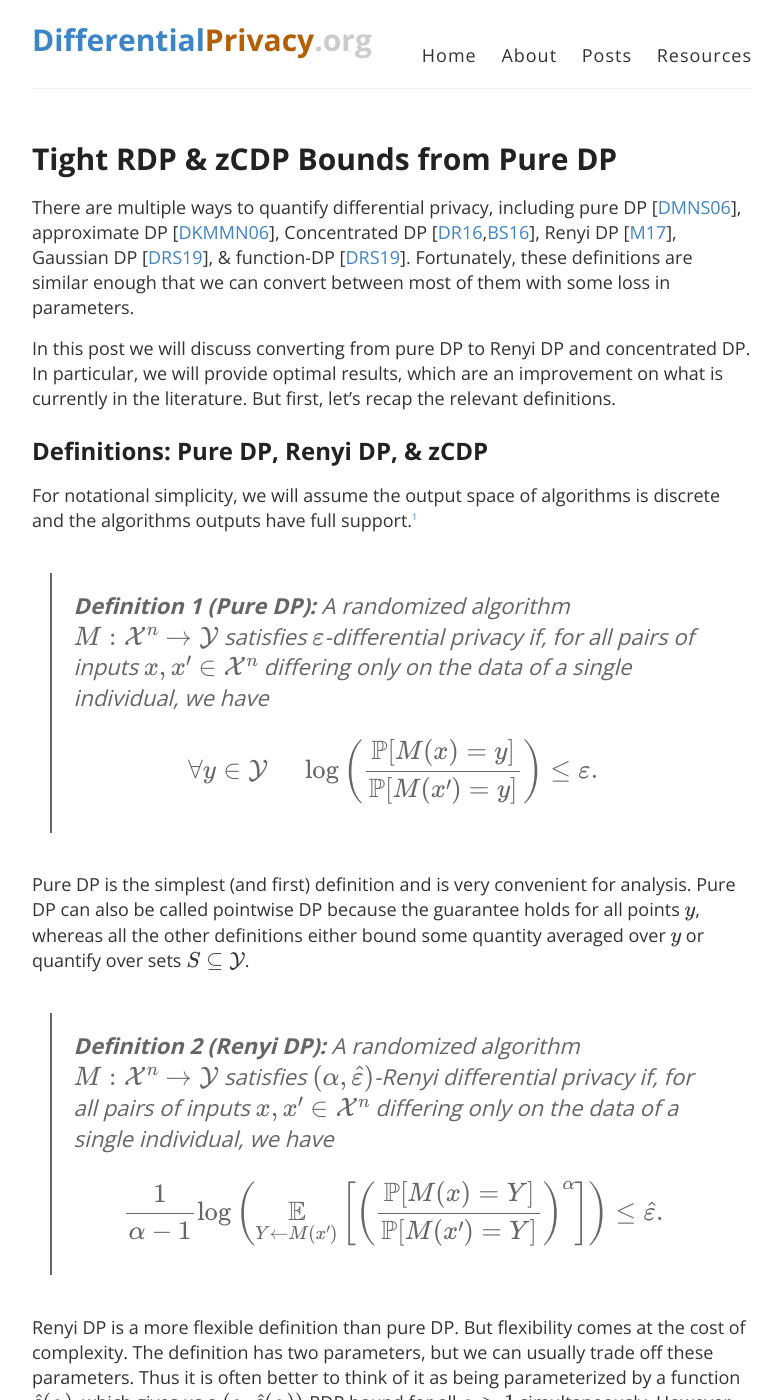
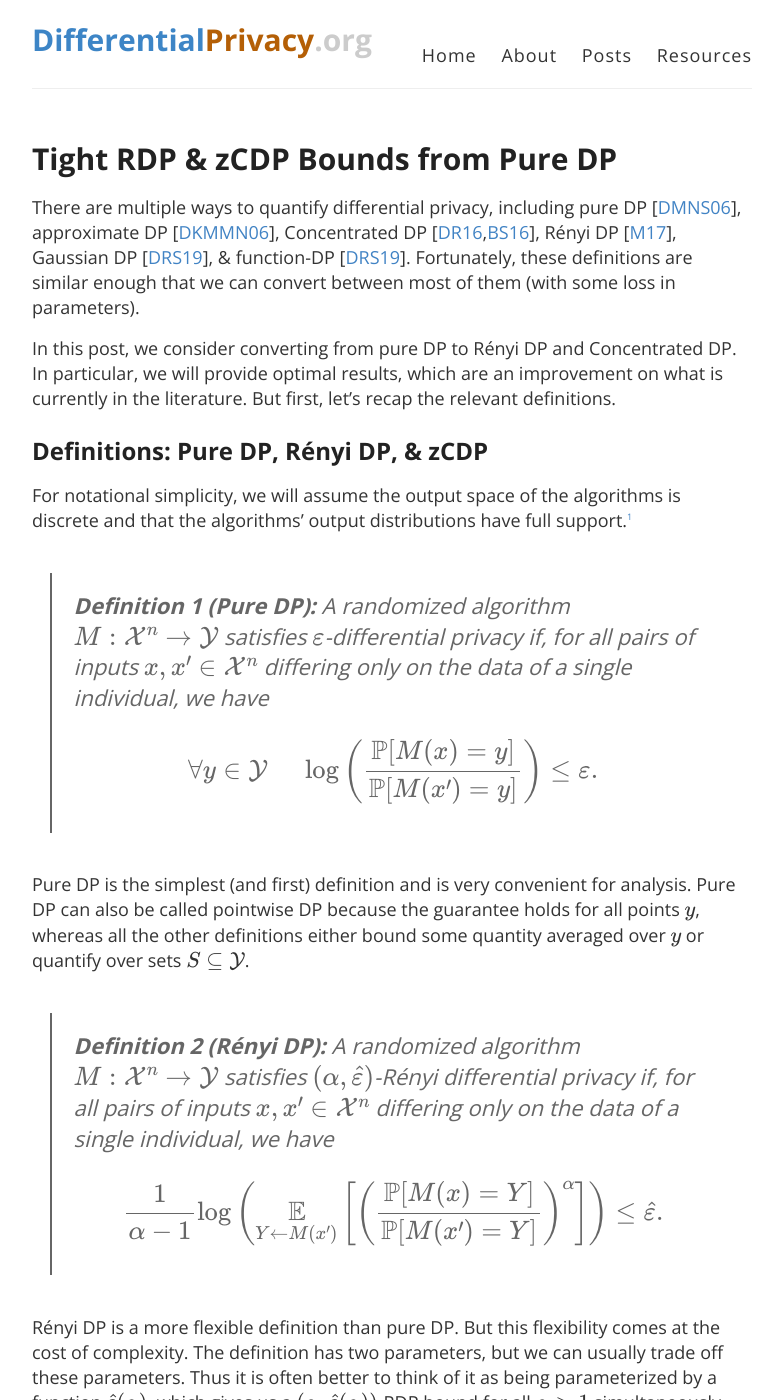
Before and after one commit to differentialprivacy/differentialprivacy, a Jekyll site: the page built from _posts/2024-05-27-pdp-to-zcdp.md, in a window 1280 px wide and 1400 px high. Shown: the whole window, without its empty margins (248-1029 px from the left). Built offline with Jekyll 4.4.1, drawn with Linux system fonts in a browser that asks for light colours; comment, search, counter and statistics services are not loaded; some of the changed text lies outside the part shown.

Commit message:
Draft post about tight conversion from pure DP to Renyi/Concentrated DP

```diff
--- a/_posts/2024-05-27-pdp-to-zcdp.md
+++ b/_posts/2024-05-27-pdp-to-zcdp.md
@@ -8,15 +8,15 @@
 categories: [Algorithms]
 ---
 
-There are multiple ways to quantify differential privacy, including pure DP \[[DMNS06](https://journalprivacyconfidentiality.org/index.php/jpc/article/view/405 "Cynthia Dwork, Frank McSherry, Kobbi Nissim, Adam Smith. Calibrating Noise to Sensitivity in Private Data Analysis. 2006.")\], approximate DP \[[DKMMN06](https://link.springer.com/chapter/10.1007/11761679_29 "Cynthia Dwork, Krishnaram Kenthapadi, Frank McSherry, Ilya Mironov, Moni Naor. Our Data, Ourselves: Privacy Via Distributed Noise Generation. 2006.")\], Concentrated DP \[[DR16](https://arxiv.org/abs/1603.01887 "Cynthia Dwork, Guy N. Rothblum. Concentrated Differential Privacy. 2016."),[BS16](https://arxiv.org/abs/1605.02065 "Mark Bun, Thomas Steinke. Concentrated Differential Privacy: Simplifications, Extensions, and Lower Bounds. 2016.")\], Renyi DP \[[M17](https://arxiv.org/abs/1702.07476 "Ilya Mironov. Renyi Differential Privacy. 2017.")\], Gaussian DP \[[DRS19](https://arxiv.org/abs/1905.02383 "Jinshuo Dong, Aaron Roth, Weijie J. Su. Gaussian Differential Privacy. 2019.")\], & function-DP \[[DRS19](https://arxiv.org/abs/1905.02383 "Jinshuo Dong, Aaron Roth, Weijie J. Su. Gaussian Differential Privacy. 2019.")\].
-Fortunately, these definitions are similar enough that we can convert between most of them with some loss in parameters.
+There are multiple ways to quantify differential privacy, including pure DP \[[DMNS06](https://journalprivacyconfidentiality.org/index.php/jpc/article/view/405 "Cynthia Dwork, Frank McSherry, Kobbi Nissim, Adam Smith. Calibrating Noise to Sensitivity in Private Data Analysis. 2006.")\], approximate DP \[[DKMMN06](https://link.springer.com/chapter/10.1007/11761679_29 "Cynthia Dwork, Krishnaram Kenthapadi, Frank McSherry, Ilya Mironov, Moni Naor. Our Data, Ourselves: Privacy Via Distributed Noise Generation. 2006.")\], Concentrated DP \[[DR16](https://arxiv.org/abs/1603.01887 "Cynthia Dwork, Guy N. Rothblum. Concentrated Differential Privacy. 2016."),[BS16](https://arxiv.org/abs/1605.02065 "Mark Bun, Thomas Steinke. Concentrated Differential Privacy: Simplifications, Extensions, and Lower Bounds. 2016.")\], R&eacute;nyi DP \[[M17](https://arxiv.org/abs/1702.07476 "Ilya Mironov. R&eacute;nyi Differential Privacy. 2017.")\], Gaussian DP \[[DRS19](https://arxiv.org/abs/1905.02383 "Jinshuo Dong, Aaron Roth, Weijie J. Su. Gaussian Differential Privacy. 2019.")\], & function-DP \[[DRS19](https://arxiv.org/abs/1905.02383 "Jinshuo Dong, Aaron Roth, Weijie J. Su. Gaussian Differential Privacy. 2019.")\].
+Fortunately, these definitions are similar enough that we can convert between most of them \(with some loss in parameters\).
 
-In this post we will discuss converting from pure DP to Renyi DP and concentrated DP. In particular, we will provide optimal results, which are an improvement on what is currently in the literature.
+In this post, we consider converting from pure DP to R&eacute;nyi DP and Concentrated DP. In particular, we will provide optimal results, which are an improvement on what is currently in the literature.
 But first, let's recap the relevant definitions.
 
-## Definitions: Pure DP, Renyi DP, & zCDP
+## Definitions: Pure DP, R&eacute;nyi DP, & zCDP
 
-For notational simplicity, we will assume the output space of algorithms is discrete and the algorithms outputs have full support.[^1]
+For notational simplicity, we will assume the output space of the algorithms is discrete and that the algorithms' output distributions have full support.[^1]
 
 > **Definition 1 (Pure DP):**
 > A randomized algorithm \\\(M : \\mathcal{X}^n \\to \\mathcal{Y}\\\) satisfies \\\(\\varepsilon\\\)-differential privacy if, for all pairs of inputs \\\(x, x' \\in \\mathcal{X}^n\\\) differing only on the data of a single individual, we have \\\[\\forall y \\in \\mathcal{Y} ~~~~~ \\log\\left(\\frac{\\mathbb{P}\[M\(x\)=y\]}{\\mathbb{P}\[M\(x'\)=y\]}\\right) \\le \\varepsilon.\\\]
@@ -24,27 +24,27 @@
 Pure DP is the simplest (and first) definition and is very convenient for analysis.
 Pure DP can also be called pointwise DP because the guarantee holds for all points \\\(y\\\), whereas all the other definitions either bound some quantity averaged over \\\(y\\\) or quantify over sets \\\(S \\subseteq \\mathcal{Y}\\\).
 
-> **Definition 2 (Renyi DP):**
-> A randomized algorithm \\\(M : \\mathcal{X}^n \\to \\mathcal{Y}\\\) satisfies \\\(\(\\alpha,\\widehat\\varepsilon\)\\\)-Renyi differential privacy if, for all pairs of inputs \\\(x, x' \\in \\mathcal{X}^n\\\) differing only on the data of a single individual, we have \\\[ \\frac{1}{\\alpha-1} \\log \\left\( \\underset{Y \\gets M\(x'\)}{\\mathbb{E}}\\left\[ \\left\( \\frac{\\mathbb{P}\[M\(x\)=Y\]}{\\mathbb{P}\[M\(x'\)=Y\]} \\right\)^\\alpha \\right\] \\right\) \\le \\widehat\\varepsilon.\\\]
+> **Definition 2 (R&eacute;nyi DP):**
+> A randomized algorithm \\\(M : \\mathcal{X}^n \\to \\mathcal{Y}\\\) satisfies \\\(\(\\alpha,\\widehat\\varepsilon\)\\\)-R&eacute;nyi differential privacy if, for all pairs of inputs \\\(x, x' \\in \\mathcal{X}^n\\\) differing only on the data of a single individual, we have \\\[ \\frac{1}{\\alpha-1} \\log \\left\( \\underset{Y \\gets M\(x'\)}{\\mathbb{E}}\\left\[ \\left\( \\frac{\\mathbb{P}\[M\(x\)=Y\]}{\\mathbb{P}\[M\(x'\)=Y\]} \\right\)^\\alpha \\right\] \\right\) \\le \\widehat\\varepsilon.\\\]
 
-Renyi DP is a more flexible definition than pure DP. But flexibility comes at the cost of complexity.
+R&eacute;nyi DP is a more flexible definition than pure DP. But this flexibility comes at the cost of complexity.
 The definition has two parameters, but we can usually trade off these parameters. Thus it is often better to think of it as being parameterized by a function \\\(\\widehat\\varepsilon\(\\alpha\)\\\), which gives us a \\\(\(\\alpha,\\widehat\\varepsilon\(\\alpha\)\)\\\)-RDP bound for all \\\(\\alpha>1\\\) simultaneously.
 However, in many cases -- such as the Gaussian mechanism -- the function is linear, or can be bounded by a linear function.
 
 > **Definition 3 (zero-Concentrated DP (zCDP)):**
 > A randomized algorithm \\\(M : \\mathcal{X}^n \\to \\mathcal{Y}\\\) satisfies \\\(\\rho\\\)-zCDP if, for all pairs of inputs \\\(x, x' \\in \\mathcal{X}^n\\\) differing only on the data of a single individual, we have \\\[ \\forall \\alpha > 1 ~~~~~ \\frac{1}{\\alpha-1} \\log \\left\( \\underset{Y \\gets M\(x'\)}{\\mathbb{E}}\\left\[ \\left\( \\frac{\\mathbb{P}\[M\(x\)=Y\]}{\\mathbb{P}\[M\(x'\)=Y\]} \\right\)^\\alpha \\right\] \\right\) \\le \\alpha\\rho.\\\]
 
-This definition is equivalent to satisfying \\\(\(\\alpha,\\rho\\alpha\)\\\)-RDP for all \\\(\\alpha>1\\\); zCDP can be thought of as a single-parameter version of RDP which gives us many of the benefits of RDP without the complexity.
+This definition is equivalent to satisfying \\\(\(\\alpha,\\rho\\alpha\)\\\)-RDP for all \\\(\\alpha>1\\\); zCDP can be thought of as a single-parameter version of RDP, which gives us many of the benefits of RDP without the complexity.
 
-## Converting Pure DP to Renyi DP
+## Converting Pure DP to R&eacute;nyi DP
 
 It is immediate from the definitions that \\\(\\varepsilon\\\)-DP implies \\\(\(\\alpha,\\varepsilon\)\\\)-RDP for all \\\(\\alpha>1\\\).[^2]
 This is just saying that the average value is at most the maximum value.
 We can do better than this:
 
-> **Theorem 4 (Pure DP to Renyi DP):**
+> **Theorem 4 (Pure DP to R&eacute;nyi DP):**
 > Let \\\(M : \\mathcal{X}^n \\to \\mathcal{Y}\\\) be a randomized algorithm satisfying \\\(\\varepsilon\\\)-differential privacy.
-> Then \\\(M\\\) satisfies \\\(\(\\alpha,\\widehat\\varepsilon\(\\alpha\)\)\\\)-Renyi DP for all \\\(\\alpha>1\\\), where
+> Then \\\(M\\\) satisfies \\\(\(\\alpha,\\widehat\\varepsilon\(\\alpha\)\)\\\)-R&eacute;nyi DP for all \\\(\\alpha>1\\\), where
 > \\\[ \\widehat\\varepsilon\(\\alpha\) = \\frac{1}{\\alpha-1} \\log \\left\( \\frac{1}{e^\\varepsilon+1} e^{\\alpha \\varepsilon} +  \\frac{e^\\varepsilon}{e^\\varepsilon+1} e^{-\\alpha \\varepsilon} \\right\) \\\]\\\[ = \\varepsilon - \\frac{1}{\\alpha-1} \\log \\left\( \\frac{1+e^{-\\varepsilon}}{1 + e^{-(2\\alpha-1)\\varepsilon}} \\right\). \\\]
 > Furthermore, this bound is tight.
 
@@ -52,7 +52,7 @@
 Fix neighbouring inputs \\\(x, x' \\in \\mathcal{X}^n\\\) and fix \\\(\\alpha>1\\\).
 
 First note that this bound is tight when \\\(M\\\) corresponds to randomized response.
-That is, if \\\(M\(x\) = \\mathsf{Bernoulli}\(\\tfrac{e^\\varepsilon}{e^\\varepsilon+1}\)\\\) and \\\(M\(x'\) = \\mathsf{Bernoulli}\(\\tfrac{1}{e^\\varepsilon+1}\)\\\), then the expression in the theorem statement is simply the expression in the definition of Renyi DP. Since this is consistent with \\\(M\\\) satisfying \\\(\\varepsilon\\\)-DP, this proves tightness of the result.
+That is, if \\\(M\(x\) = \\mathsf{Bernoulli}\(\\tfrac{e^\\varepsilon}{e^\\varepsilon+1}\)\\\) and \\\(M\(x'\) = \\mathsf{Bernoulli}\(\\tfrac{1}{e^\\varepsilon+1}\)\\\), then the expression in the theorem statement is simply the expression in the definition of R&eacute;nyi DP. Since this is consistent with \\\(M\\\) satisfying \\\(\\varepsilon\\\)-DP, this proves tightness of the result.
 To prove the result it only remains to show that randomized response is indeed the worst case \\\(M\\\).
 
 We make two additional observations:
@@ -85,13 +85,13 @@
 > \\\[ \\rho = \\frac{e^\\varepsilon-1}{e^\\varepsilon+1} \\varepsilon \\le \\frac12 \\varepsilon^2. \\\]
 > Furthermore, this bound is tight.
 
-To prove this result, we use the following result, which is a tighter version of Hoeffding's inequality.
+To prove this result, we use the following result, which is a tighter version of [Hoeffding's lemma](https://en.wikipedia.org/wiki/Hoeffding%27s_lemma).
 
 > **Proposition 6 (Kearns-Saul inequality \[[KS13](https://arxiv.org/abs/1301.7392 "Michael Kearns, Lawrence Saul. Large Deviation Methods for Approximate Probabilistic Inference. 2013."),[BK13](https://doi.org/10.1214/ECP.v18-2359 "Daniel Berend, Aryeh Kontorovich. On the concentration of the missing mass. 2013."),[AMN19](https://arxiv.org/abs/1901.09188 "Julyan Arbel, Olivier Marchal, Hien D. Nguyen. On strict sub-Gaussianity, optimal proxy variance and symmetry for bounded random variables. 2019.")\]):**
 > For all \\\(p \\in \[0,1\]\\\) and all \\\(t\\in\\mathbb{R}\\\), we have \\\[1-p + p \\cdot e^t \\le \\exp\\left\(t \\cdot p + t^2 \\cdot \\frac{1-2p}{4\\log\(\(1-p\)/p\)}\\right\).\\\]
 
 _Proof of Theorem 5._
-By Theorem 4, \\\(M\\\) satisfies \\\(\(\\alpha,\\widehat\\varepsilon\(\\alpha\)\)\\\)-Renyi DP for all \\\(\\alpha>1\\\), where \\\[ e^{\(\\alpha-1\)\\widehat\\varepsilon\(\\alpha\)} = \\frac{1}{e^\\varepsilon+1} e^{\\alpha \\varepsilon} +  \\frac{e^\\varepsilon}{e^\\varepsilon+1} e^{-\\alpha \\varepsilon} .\\\]
+By Theorem 4, \\\(M\\\) satisfies \\\(\(\\alpha,\\widehat\\varepsilon\(\\alpha\)\)\\\)-R&eacute;nyi DP for all \\\(\\alpha>1\\\), where \\\[ e^{\(\\alpha-1\)\\widehat\\varepsilon\(\\alpha\)} = \\frac{1}{e^\\varepsilon+1} e^{\\alpha \\varepsilon} +  \\frac{e^\\varepsilon}{e^\\varepsilon+1} e^{-\\alpha \\varepsilon} .\\\]
 We need to show \\\(\\widehat\\varepsilon\(\\alpha\) \\le \\rho\\alpha\\\) for all \\\(\\alpha>1\\\). Fix \\\(\\alpha>1\\\).
 
 Let \\\(p = \\tfrac{1}{e^\\varepsilon+1}\\\). Then
@@ -108,9 +108,9 @@
 Let's see what these improved bounds look like:
 
 <img src="/images/pdp2zcdp-purerenyi.png" width="700" alt="Plot showing the bound from Theorem 4 compared to the trivial bound and the bound implied by Theorem 5 for epsilon=0.5,1,2." style="margin:auto;display: block;" />
-This first plot compares the tight Renyi DP bound from Theorem 4 \(solid line\) with the trivial bound \(\\\(\\widehat\\varepsilon\(\\alpha\)\\le\\varepsilon\\\), dotted line\) and the bound implied by zCDP \(dashed line\) via Theorem 5. We consider \\\(\\varepsilon=\\frac12\\\) \(<font color="red">red</font> line, bottom\), \\\(\\varepsilon=1\\\) \(<font color="green">green</font> line, middle\), and \\\(\\varepsilon=2\\\) \(<font color="blue">blue</font> line, top\).
+This first plot compares the tight R&eacute;nyi DP bound from Theorem 4 \(solid line\) with the trivial bound \(\\\(\\widehat\\varepsilon\(\\alpha\)\\le\\varepsilon\\\), dotted line\) and the bound implied by zCDP \(\\\(\\widehat\\varepsilon\(\\alpha\)\\le\\alpha\\rho\\\), dashed line\) via Theorem 5. We consider \\\(\\varepsilon=\\frac12\\\) \(<font color="red">red</font> lines, bottom\), \\\(\\varepsilon=1\\\) \(<font color="green">green</font> lines, middle\), and \\\(\\varepsilon=2\\\) \(<font color="blue">blue</font> lines, top\).
 
-We see that the trivial bound is tight as the Renyi order \\\(\\alpha\\\) becomes large, while the zCDP bound is tight for small Renyi orders \(i.e., \\\(\\alpha\\to1\\\)\).
+We see that the trivial bound is tight as the R&eacute;nyi order \\\(\\alpha\\\) becomes large, while the zCDP bound is tight for small R&eacute;nyi orders \(i.e., \\\(\\alpha\\to1\\\)\).
 The smaller \\\(\\varepsilon\\\) is, the later this transition occurs.
 
 
@@ -120,9 +120,26 @@
 
 We see that, for small values of \\\(\\varepsilon\\\), the quadrtic bound is tight, while for large values of \\\(\\varepsilon\\\), the trivial bound is tight.
 
+## Conclusion
+
+In this post, we have given improved bounds for converting from pure DP to R&eacute;nyi DP and zCDP.
+Numerically, these bounds are a modest improvement over the standard bounds.
+
+The bounds are tight when the algorithm corresponds to randomized response.
+However, in many cases we can prove better bounds for specific algorithms.
+For example, in [a previous post](/exponential-mechanism-bounded-range), we proved better zCDP bounds for the exponential mechanism.
+
+Another popular pure DP mechanism is Laplace noise addition. Mironov \[[M17](https://arxiv.org/abs/1702.07476 "Ilya Mironov. R&eacute;nyi Differential Privacy. 2017."), Proposition 6\] computed a tight R&eacute;nyi DP bound specifically for the Laplace mechanism:
+Adding Laplace noise with scale \\\(1/\\varepsilon\\\) to a sensitivity-1 function guarantees \\\(\\varepsilon\\\)-DP and also \\\(\(\\alpha,\\widehat\\varepsilon_{\\text{Lap}}\(\\alpha\)\)\\\)-RDP for all \\\(\\alpha>1\\\) and \\\[\\widehat\\varepsilon_{\\text{Lap}}\(\\alpha\) = \\frac{1}{\\alpha-1}\\log\\left\( \\frac{\\alpha}{2\\alpha-1} e^{\(\\alpha-1\)\\varepsilon} + \\frac{\\alpha-1}{2\\alpha-1} e^{-\\alpha\\varepsilon} \\right\).\\\]
+
+### Acknowledgements
+
+Thanks to Damien Desfontaines for prompting this post.
+To the best of my knowledge this improved conversion first appeared in [a Tweet by Yu-Xiang Wang](https://x.com/yuxiangw_cs/status/1565765508950999041).
+
 ---
 
-[^1]: In general, we can replace \\\(\\frac{\\mathbb{P}\[M\(x\)=y\]}{\\mathbb{P}\[M\(x'\)=y\]}\\\) with the Radon-Nikodym derivative of the probability distribution given by \\\(M\(x\)\\\) with respect to the probability distribution given by \\\(M\(x'\)\\\) evaluated at \\\(y\\\). We handle division by zero by defining \\\(\\frac{0}{0} = 1\\\) and \\\(\\frac{\\eta}{0} = \\infty\\\) for \\\(\\eta>0\\\).
+[^1]: In general, we can replace \\\(\\frac{\\mathbb{P}\[M\(x\)=y\]}{\\mathbb{P}\[M\(x'\)=y\]}\\\) with the Radon-Nikodym derivative of the probability distribution given by \\\(M\(x\)\\\) with respect to the probability distribution given by \\\(M\(x'\)\\\) evaluated at \\\(y\\\). If the output distributions do not have full support, we must handle division by zero; to do this we take \\\(\\frac{0}{0} = 1\\\) and \\\(\\frac{\\eta}{0} = \\infty\\\) for \\\(\\eta>0\\\).
 
 [^2]: To be more precise, we have \\\[\\underset{Y \\gets M\(x'\)}{\\mathbb{E}}\\left\[ \\left\( \\frac{\\mathbb{P}\[M\(x\)=Y\]}{\\mathbb{P}\[M\(x'\)=Y\]} \\right\)^\\alpha \\right\] \le \\underset{Y \\gets M\(x'\)}{\\mathbb{E}}\\left\[ \\frac{\\mathbb{P}\[M\(x\)=Y\]}{\\mathbb{P}\[M\(x'\)=Y\]}  \\right\] \cdot \max_y \\left\( \\frac{\\mathbb{P}\[M\(x\)=y\]}{\\mathbb{P}\[M\(x'\)=y\]} \\right\)^{\\alpha-1} \le 1 \cdot \\left\( e^\\varepsilon \\right\)^{\\alpha-1},\\\] which yields the trivial conversion. Here we use Observation 2 from the proof of Theorem 4.
 
```
